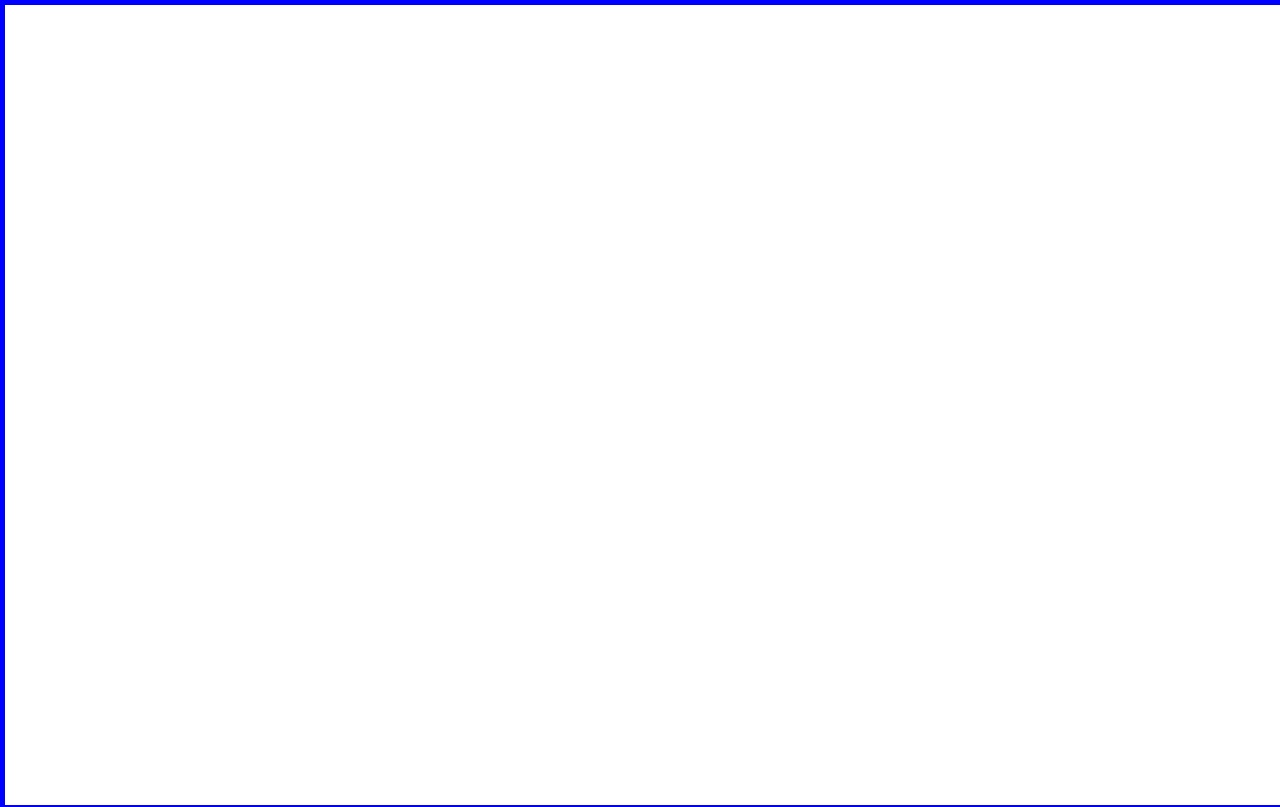
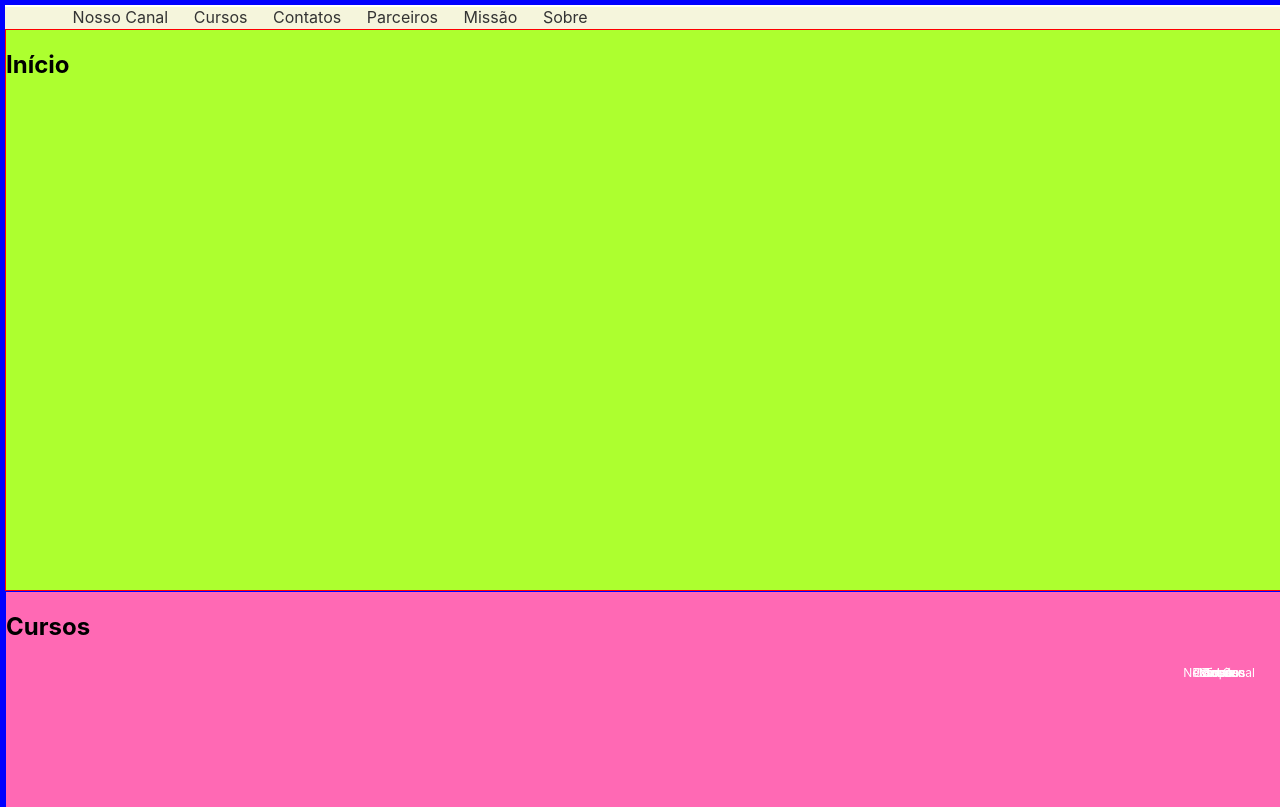
Before and after one commit to fabriciorangel07/menu, a React (Create React App) app: page / in a window 1280 px wide. Shown: the top 807 px of the page. Built offline with nearby package versions, Linux system fonts and the light colour scheme.

Commit message:
mudancas em menu
mudancas na uaula de menu

```diff
--- a/src/componentes/App.js
+++ b/src/componentes/App.js
@@ -1,5 +1,5 @@
 import './App.css';
-import componentes from "./Menu_horizontal.js";
+import componentes from "./Menu_horizontal.jsx";
 
 function App() {
   return (
--- a/src/componentes/Menu_horizontal.css
+++ b/src/componentes/Menu_horizontal.css
@@ -1,6 +1,18 @@
-.navMenu {
+.menu {
+    height: 40px;
+    border: 1px solid rgb(red, green, blue);
+    background-color: beige;
+    padding-bottom: 8px;
+    font-size: 16px;
+}
+
+/*.navMenu {
     background-color: gray;
     height: 5vh;
+}*/
+
+#inicio, #cursos, #contatos, #parceiros, #missao, #sobre {
+    border: 1px solid black;
 }
 
 .navMenu::after {
@@ -14,6 +26,13 @@
     text-align: left;
     display: flex;
     margin: 2px;
+}
+
+.navMenu ul li a {
+    padding-left: 2vw;
+    display: inline-block;
+    text-decoration: none;
+    color: #333
 }
 
 .navMenu ul li a:hover {
@@ -57,3 +76,29 @@
     background-color: seashell;
     border: 1px solid red;
 }
+
+.irTopo, .irInicio, .irCursos, .irCursos, .irContatos, .irParceiros, .irMissao, .irSobre {
+    font-size: 12px;
+    padding: 1vh;
+    transition: 0.2s;
+    position: fixed;
+    right: 1vh;
+    text-decoration: none;
+    width: 90px;
+    text-align: center;
+    border-radius: 4px;
+    }
+
+.Irtopo {
+    font-size: 12px;
+    padding: 1vh;
+    transition: 0.2s;
+    bottom: 14vh;
+    position: fixed;
+    text-decoration: none;
+    right: 1vh;
+    width: 90px;
+    text-align: center;
+    color: white;
+    border-radius: 4px;
+}
--- a/src/componentes/Menu_horizontal.js
+++ b/src/componentes/Menu_horizontal.jsx
@@ -1,6 +1,6 @@
-import React from "react";
+import React from 'react';
+import './App';
 import './Menu_horizontal.css';
-
 
 export default function Menu() {
     return (
@@ -41,6 +41,18 @@ export default function Menu() {
                     <h1> Sobre </h1>
                 </section>
 
+                <a className =  "Irtopo" href = ".menu">Topo</a>
+                <a className =  "Irtopo" href = "#nossocanal">Nosso Canal</a>
+                <a className =  "Irtopo" href = "#cursos">Cursos</a>
+                <a className =  "Irtopo" href = "#contatos">Contatos</a>
+                <a className =  "Irtopo" href = "#parceiros">Parceiros</a>
+                <a className =  "Irtopo" href = "#missao">Missão</a>
+                <a className =  "Irtopo" href = "#sobre">Sobre</a>
+
+                <footer>
+                    <h2>Rodape</h2>
+                </footer>
+
             </div>
         </div>
     )
--- a/src/index.js
+++ b/src/index.js
@@ -2,7 +2,7 @@ import React from 'react';
 import ReactDOM from 'react-dom';
 import './index.css';
 
-import App from './componentes/App.js';
+import App from './componentes/Menu_horizontal.jsx';
 
 import reportWebVitals from './reportWebVitals';
 
```
Also changed, not shown: 1 other file (tests, documents, lock files or other folders).
